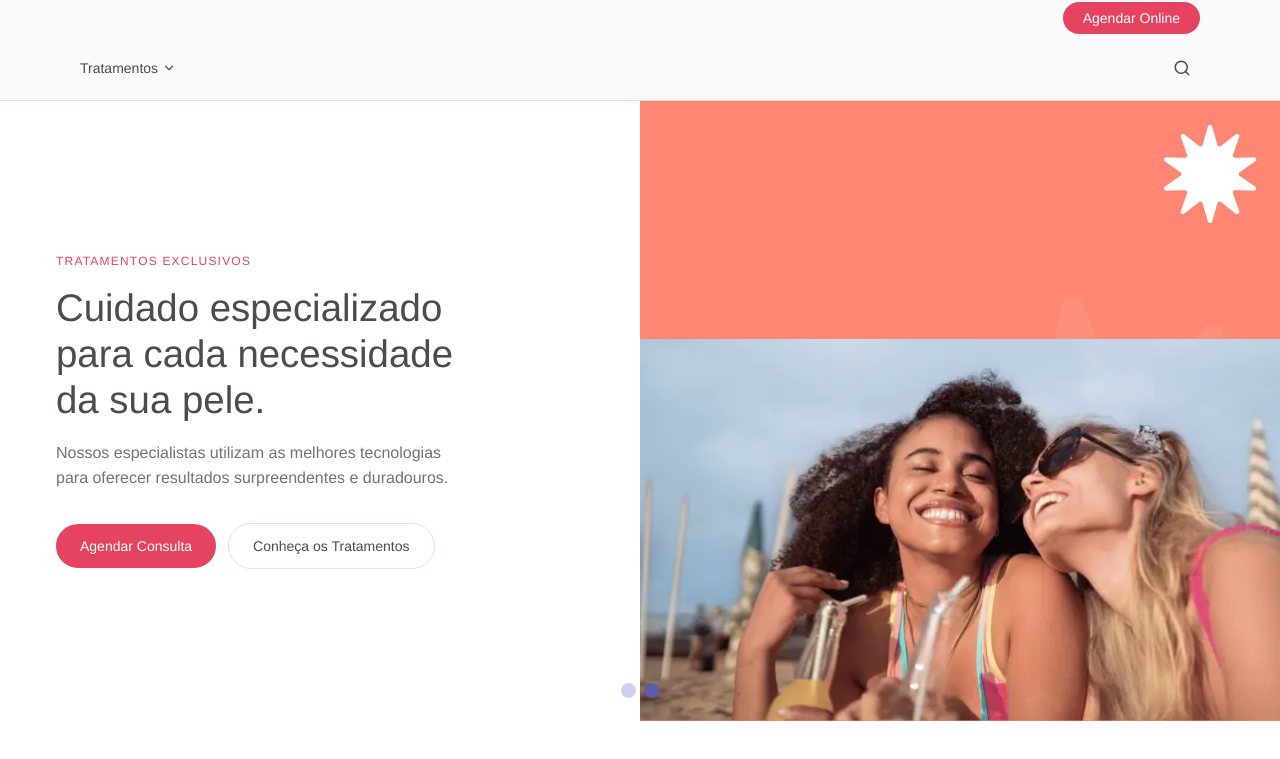
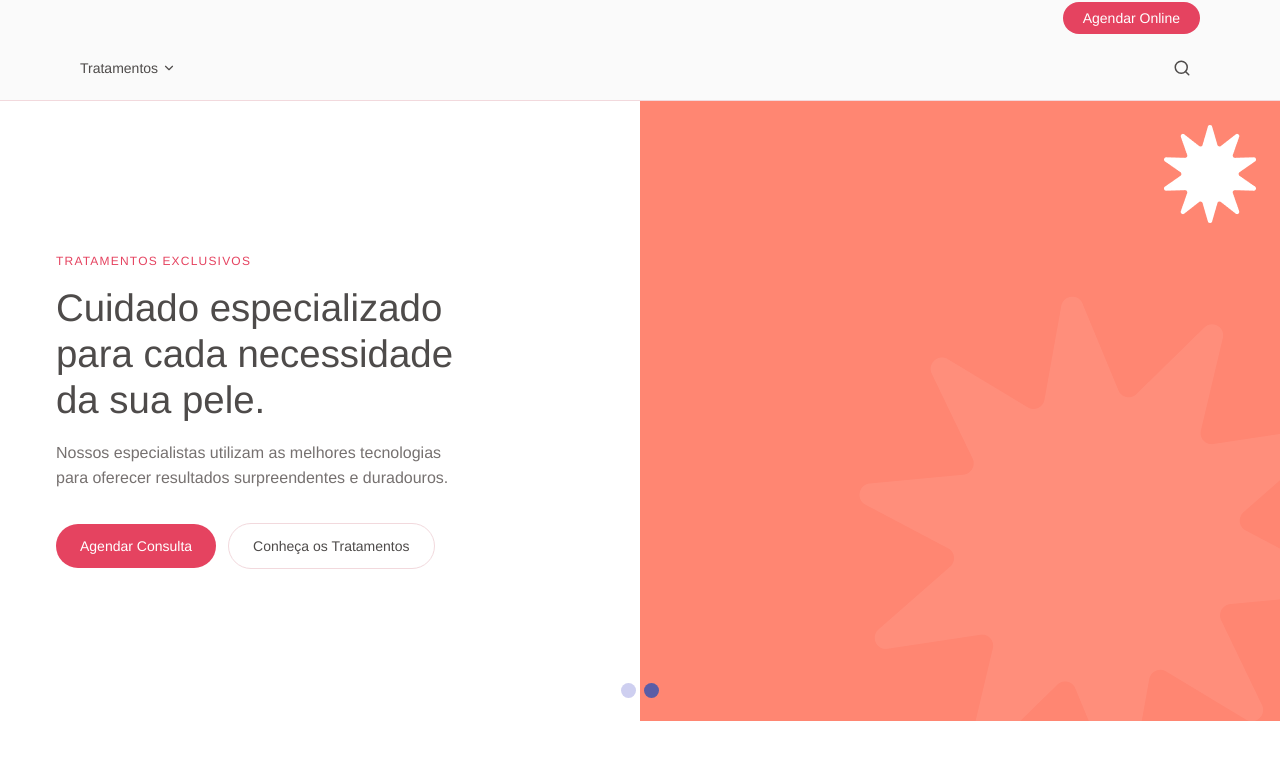
Before and after one commit to EducLead01/CR-Saude-e-Estetica, a Next.js app: page /CR-Saude-e-Estetica/ in a window 1280 px wide. Shown: the top 759 px of the page. Built offline with nearby package versions, Linux system fonts and the light colour scheme.

Commit message:
Remove foto da mulher do hero banner

```diff
--- a/src/components/HeroSection.tsx
+++ b/src/components/HeroSection.tsx
@@ -149,17 +149,6 @@ export function HeroSection() {
                   />
                 </div>
 
-                {/* Hero photo — bottom right */}
-                <div className="absolute bottom-0 right-0 h-full flex items-end">
-                  <Image
-                    src={slide.image}
-                    alt={slide.imageAlt}
-                    width={slide.imageWidth}
-                    height={slide.imageHeight}
-                    className="object-contain object-bottom max-h-full w-auto"
-                    priority={slide.id === 1}
-                  />
-                </div>
               </div>
 
               {/* Mobile: coral bg photo strip */}
```
